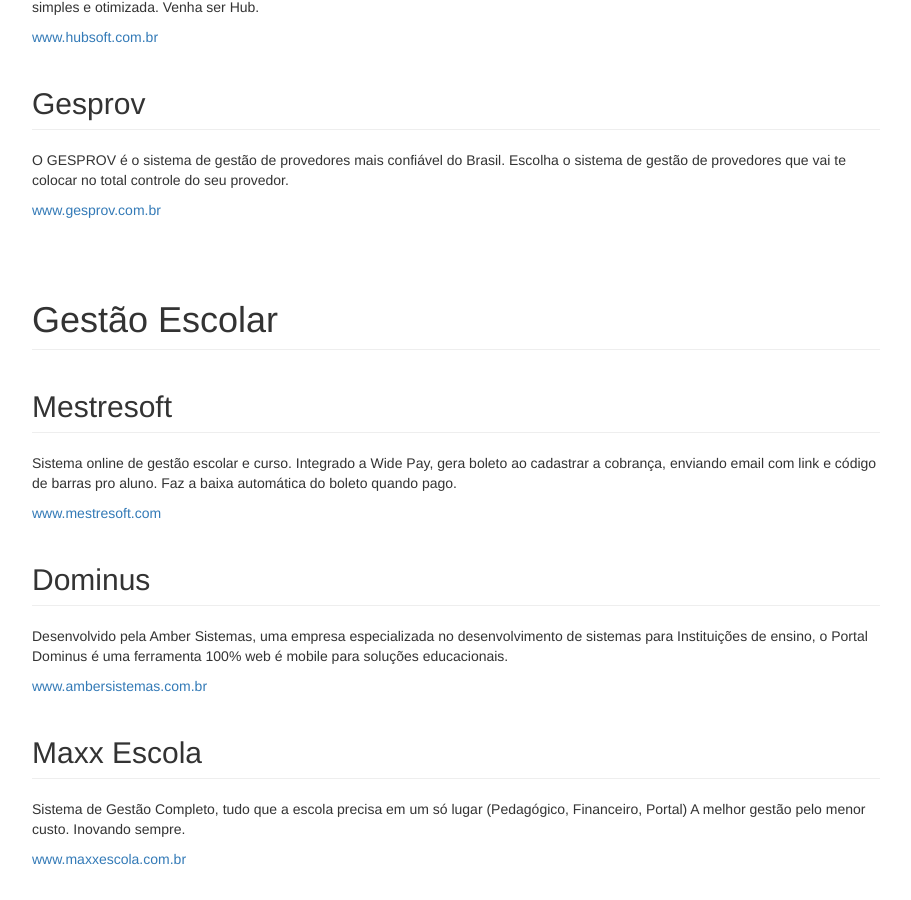
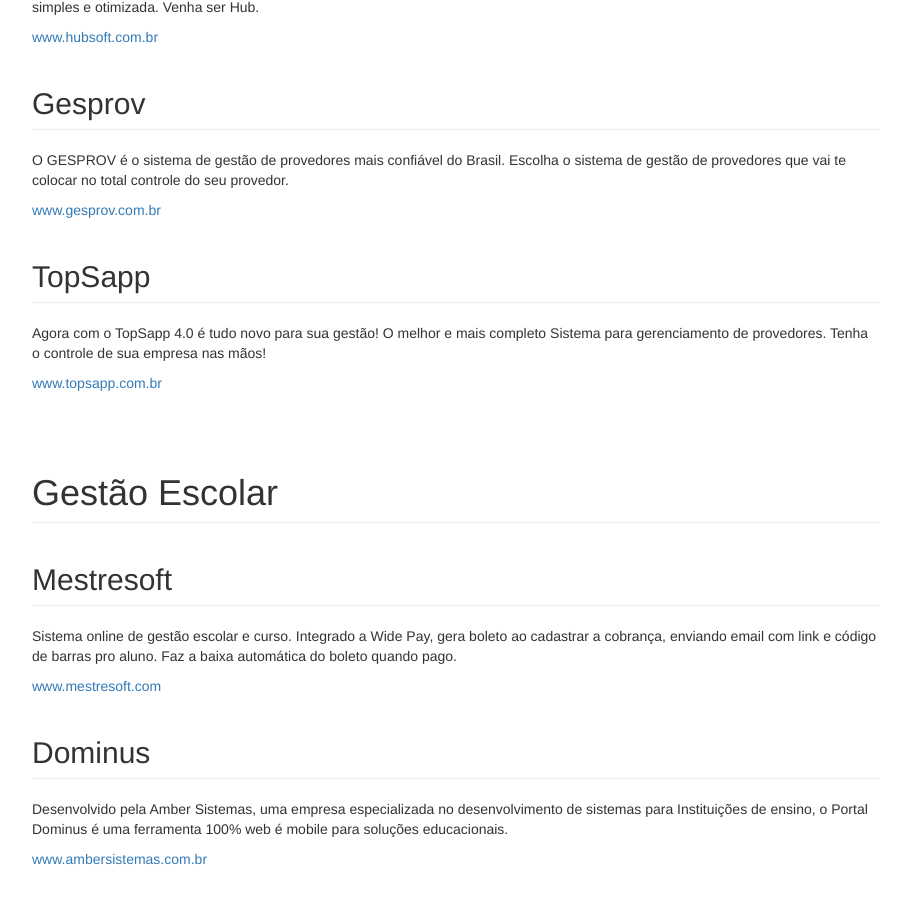
Before and after one commit to widepay/api, a Jekyll site: the page built from docs/sistemas.html, in a window 1280 px wide and 900 px high, scrolled down 3395 px. Shown: the whole window, without its empty margins (38-949 px from the left). Built offline with Jekyll 4.4.1, drawn with Linux system fonts in a browser that asks for light colours; nearby versions of some CDN libraries.

Commit message:
Update sistemas.html

```diff
--- a/docs/sistemas.html
+++ b/docs/sistemas.html
@@ -85,6 +85,10 @@ title: Sistemas integrados
   <p>O GESPROV é o sistema de gestão de provedores mais confiável do Brasil. Escolha o sistema de gestão de provedores que vai te colocar no total controle do seu provedor.</p>
   <a href="https://www.gesprov.com.br" target="_blank">www.gesprov.com.br</a>
 
+  <h2 id="TopSapp" class="page-header">TopSapp</h2>
+  <p>Agora com o TopSapp 4.0 é tudo novo para sua gestão! O melhor e mais completo Sistema para gerenciamento de provedores. Tenha o controle de sua empresa nas mãos!</p>
+  <a href="https://www.topsapp.com.br" target="_blank">www.topsapp.com.br</a>
+
 </section>
 
 <section class="bs-docs-section">
```
